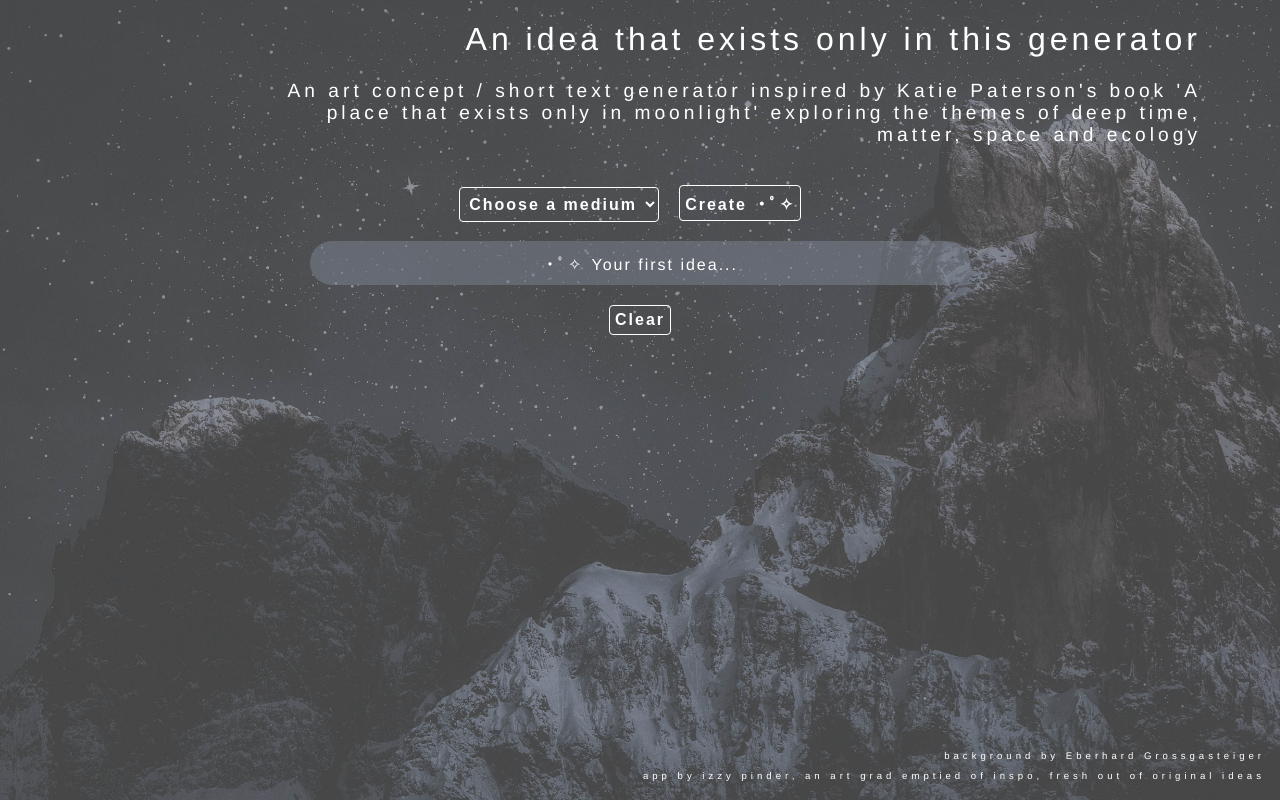
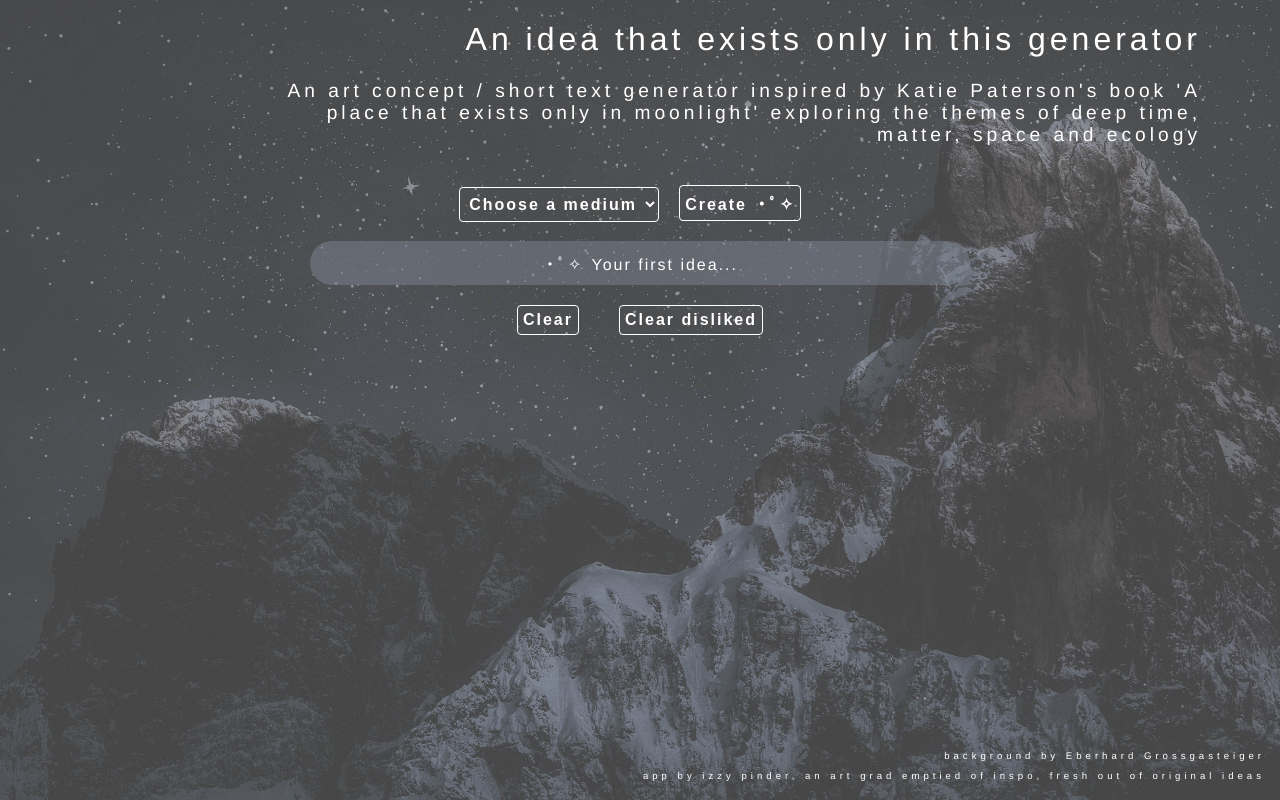
Before and after one commit to izzy-pin/art-idea-generator, a React (Create React App) app: page / in a window 1280 px wide. Built offline with nearby package versions, Linux system fonts and the light colour scheme.

Commit message:
create clearDisliked component

```diff
--- a/src/App.js
+++ b/src/App.js
@@ -5,6 +5,7 @@ import { useState } from "react";
 import Footer from "./components/footer";
 import List from "./components/list";
 import Clear from "./components/clear";
+import ClearDisliked from "./components/clearDisliked";
 
 function App() {
   const [workType, setWorkType] = useState([]);
@@ -30,6 +31,7 @@ function App() {
         />
 
         <Clear setArtpieces={setArtpieces} />
+        <ClearDisliked setArtpieces={setArtpieces} />
       </main>
       <Footer />
     </div>
--- /dev/null
+++ b/src/components/clearDisliked.jsx
@@ -0,0 +1,19 @@
+const ClearDisliked = ({ setArtpieces }) => {
+  const removeDisliked = () => {
+    setArtpieces((currArtpieces) => {
+      const likedArt = currArtpieces.filter((piece) => piece.dislike === false);
+      console.log(likedArt);
+      return [...likedArt];
+    });
+  };
+  return (
+    <>
+      <button onClick={removeDisliked} className="createOrClear">
+        {" "}
+        Clear disliked
+      </button>
+    </>
+  );
+};
+
+export default ClearDisliked;
```
